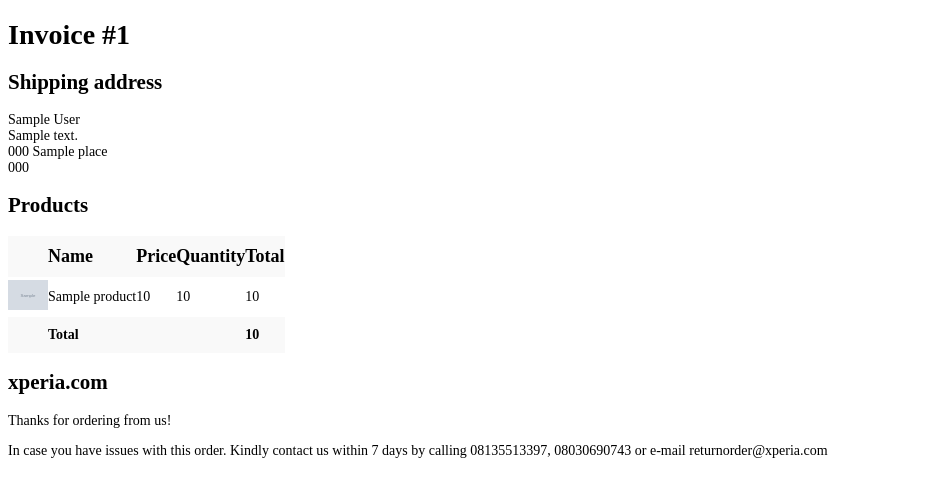
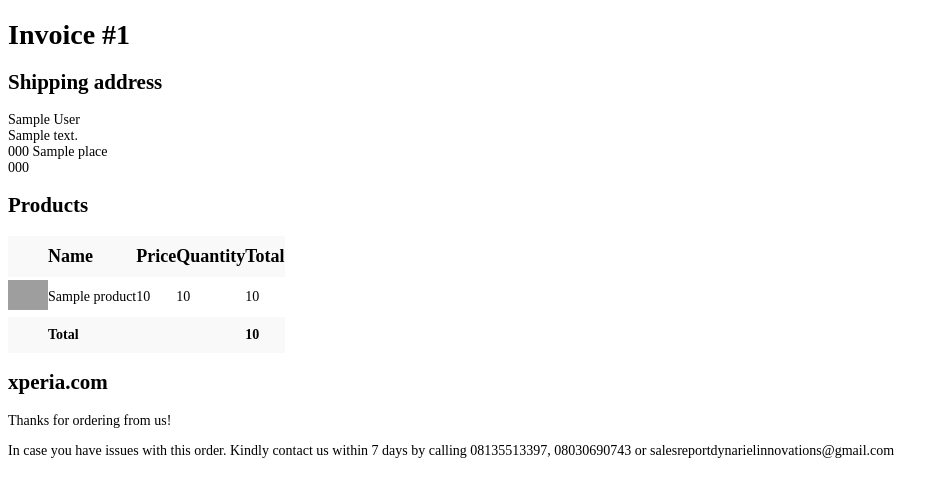
Before and after one commit to mybloomwork/deloiters, a Django app: template apps/order/templates/order_pdf.html in a window 1280 px wide. Shown: the top 497 px of the page, without its empty margins (0-949 px from the left). Run offline with Django 3.2, Linux system fonts and the light colour scheme; the template is opened without the code that fills it: most values are stand-ins (such as "Sample title", 1, 10 or a date in 2020); grey boxes are pictures that could not be loaded.

Commit message:
Update order_pdf.html

```diff
--- a/apps/order/templates/order_pdf.html
+++ b/apps/order/templates/order_pdf.html
@@ -79,7 +79,7 @@
 
             <p>Thanks for ordering from us! </p>
             <p>In case you have issues with this order. Kindly contact us within 7 days by calling 08135513397, 08030690743
-            or e-mail returnorder@xperia.com</p>
+            or salesreportdynarielinnovations@gmail.com</p>
         </div>
     </body>
 </html>
```
Also changed, not shown: other parts of apps/order/templates/order_pdf.html (+1 -1 lines).
